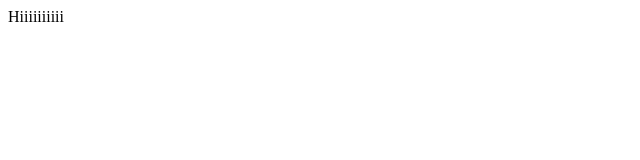
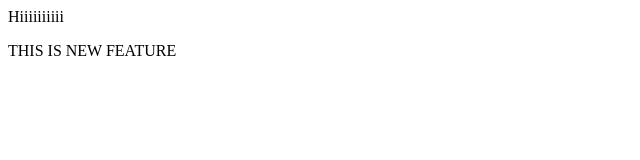
Before and after one commit to sanketgudade/new_repo_lecture, a plain HTML site: page index.html in a window 1280 px wide. Shown: the whole page, without its empty margins (0-640 px from the left). Drawn offline with Linux system fonts and the light colour scheme.

Commit message:
New content in feature 1

```diff
--- a/index.html
+++ b/index.html
@@ -1 +1,3 @@
 <p>Hiiiiiiiiii</p>
+
+<p1> THIS IS NEW FEATURE </p1>
```
